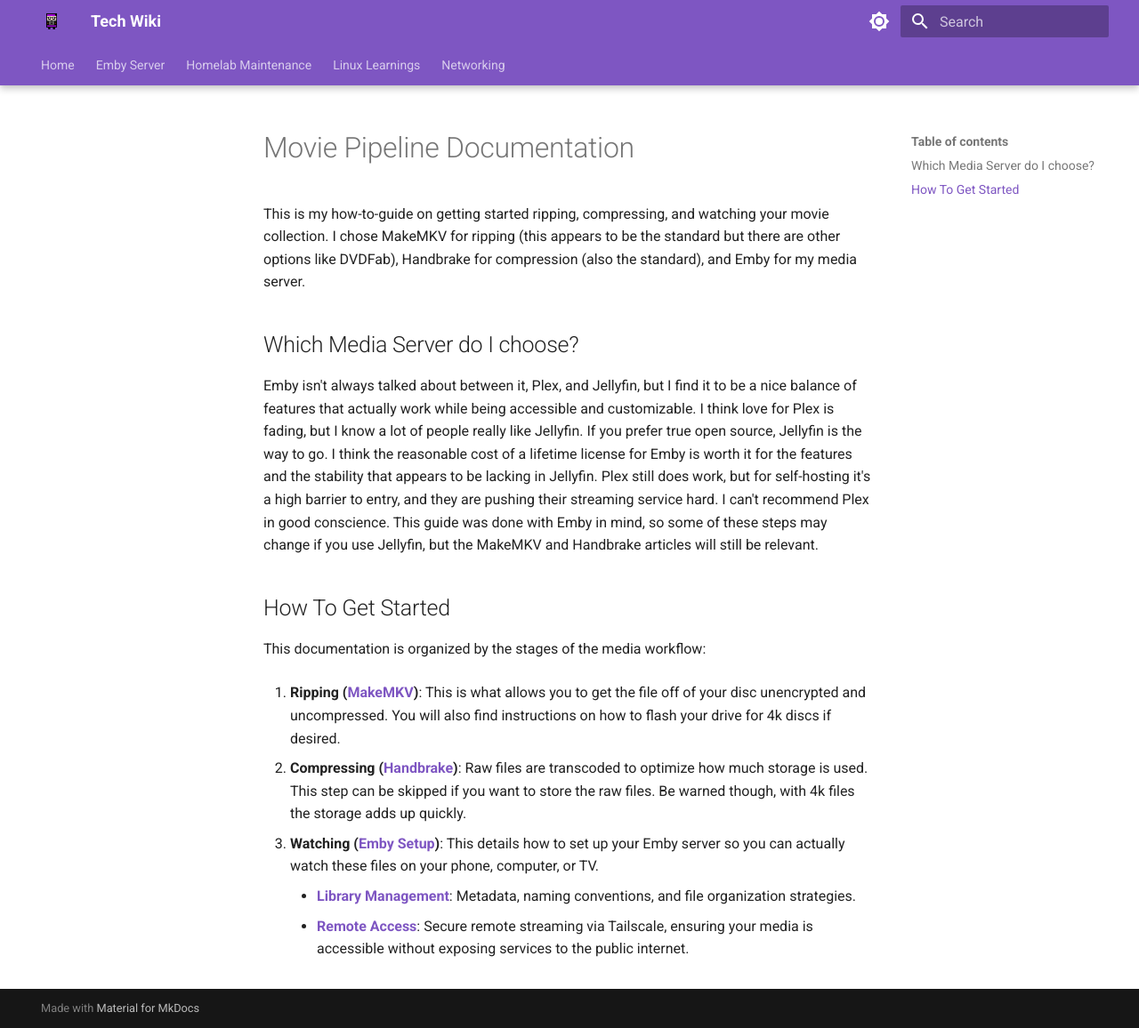
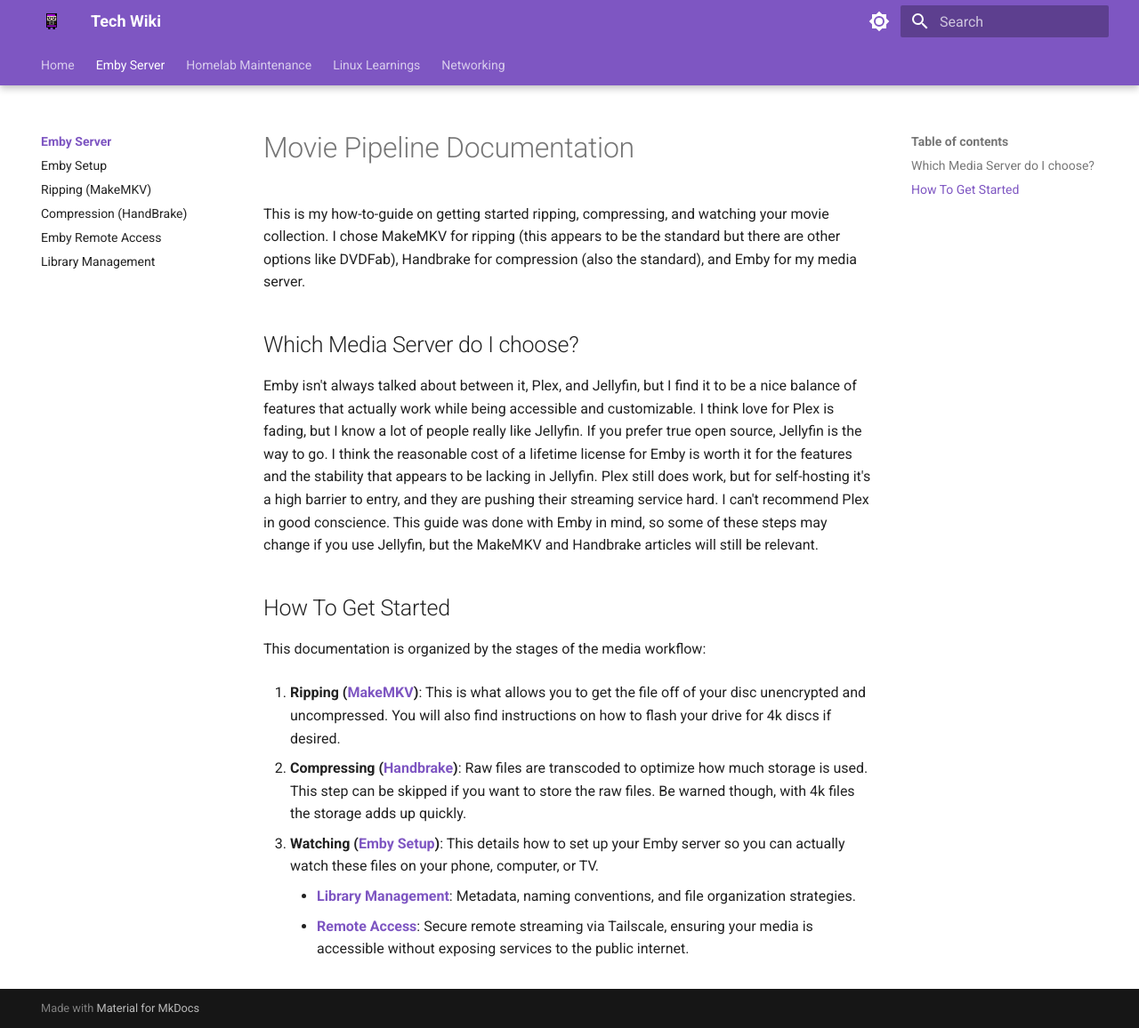
Before and after one commit to caleb-stults/tech-wiki, an MkDocs documentation site: the page built from docs/movie-pipeline/index.md, in a window 1280 px wide and 1156 px high. Shown: the whole window at 89% size. Built offline with MkDocs 1.6.1 and Material for MkDocs 9.7.7, drawn with Linux system fonts in a browser that asks for light colours; part of the change alters nothing that is shown.

```diff
--- a/mkdocs.yml
+++ b/mkdocs.yml
@@ -3,6 +3,7 @@ site_url: https://wiki.hoss-movies.com/
 nav:
   - Home: index.md
   - Emby Server:
+      - Overview: movie-pipeline/index.md
       - Emby Setup: movie-pipeline/emby/setup.md
       - Ripping (MakeMKV): movie-pipeline/makemkv/ripping.md
       - Compression (HandBrake): movie-pipeline/handbrake/compression.md
@@ -16,7 +17,7 @@ nav:
       - Overview: linux-learnings/index.md
       - SSH and Navigation: linux-learnings/ssh-navigation.md
   - Networking:
-      - Pi-hole: networking/pi-hole.md
+      - Pi-hole: networking/pihole.md
 theme:
   name: material
   favicon: images/favicon.png
```
